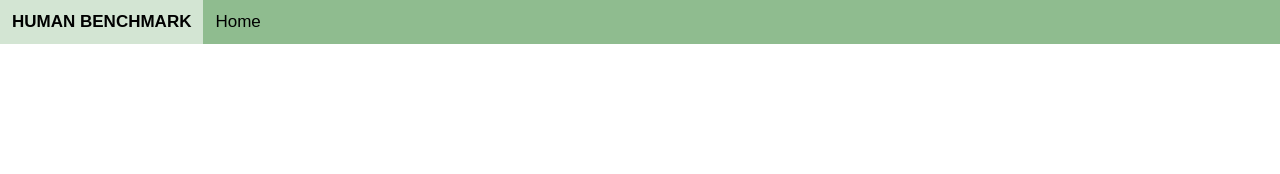
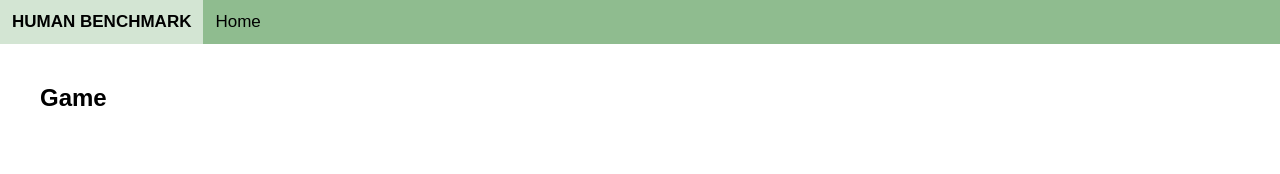
Before and after one commit to Tocampo627/Number-Memory-Clone, a React (Vite) app: page /tests/number-memory in a window 1280 px wide. Shown: the top 174 px of the page. Built offline with nearby package versions, Linux system fonts and the light colour scheme.

Commit message:
- Created game page - Linked game page

```diff
--- a/public/index.html
+++ b/public/index.html
@@ -14,6 +14,10 @@
       main {
         padding: 20px 40px;
       }
+      a {
+        text-decoration: none;
+        color: initial;
+      }
     </style>
   </head>
   <body>
--- a/src/App.jsx
+++ b/src/App.jsx
@@ -2,7 +2,7 @@ import './index.css';
 import React from 'react';
 import { Routes, Route, Link } from 'react-router-dom';
 import { NavBar } from './NavBar';
-import { Home } from './pages';
+import { Home, Game } from './pages';
 
 export const App = () => {
   return (
@@ -11,6 +11,7 @@ export const App = () => {
       <main>
         <Routes>
           <Route path="/" element={<Home />} />
+          <Route path="/tests/number-memory" element={<Game />} />
         </Routes>
       </main>
     </>
--- /dev/null
+++ b/src/pages/Game/index.jsx
@@ -0,0 +1,11 @@
+/* Node Modules */
+import React from 'react';
+
+/* Component */
+export const Game = () => {
+  return (
+    <section>
+      <h1>Game</h1>
+    </section>
+  );
+};
--- a/src/pages/Home/Tile/index.jsx
+++ b/src/pages/Home/Tile/index.jsx
@@ -4,10 +4,12 @@ import './tile.css';
 /* Node Modules */
 import React from 'react';
 import PropTypes from 'prop-types';
+import { Routes, Route, Link } from 'react-router-dom';
 
 /* Component */
 export const Tile = (props) => {
   return (
+    <Link to={props.path}>
       <div className="tile">
         {props.icon && <div>{props.icon}</div>}
         <div>
@@ -15,6 +17,7 @@ export const Tile = (props) => {
           <p className="desc">{props.desc}</p>
         </div>
       </div>
+    </Link>
   );
 };
 
@@ -28,4 +31,8 @@ Tile.propTypes = {
    * Title of the Tile
    */
   title: PropTypes.string.isRequired,
+  /**
+   * path
+   */
+  path: PropTypes.string.isRequired,
 };
--- a/src/pages/Home/index.jsx
+++ b/src/pages/Home/index.jsx
@@ -1,6 +1,7 @@
 import React from 'react';
 import { Routes, Route, Link } from 'react-router-dom';
 import { Tile } from './Tile';
+
 import { NumberMemoryIcon } from '../../components/Icons/NumberMemoryIcon';
 
 export const Home = () => {
@@ -10,6 +11,7 @@ export const Home = () => {
         icon={<NumberMemoryIcon />}
         title="Number Memory"
         desc="Remember the longest number you can."
+        path="/tests/number-memory"
       />
     </section>
   );
--- a/src/pages/index.js
+++ b/src/pages/index.js
@@ -1 +1,2 @@
 export * from './Home';
+export * from './Game';
```
Lines whose indentation alone changed are shown as unchanged.
